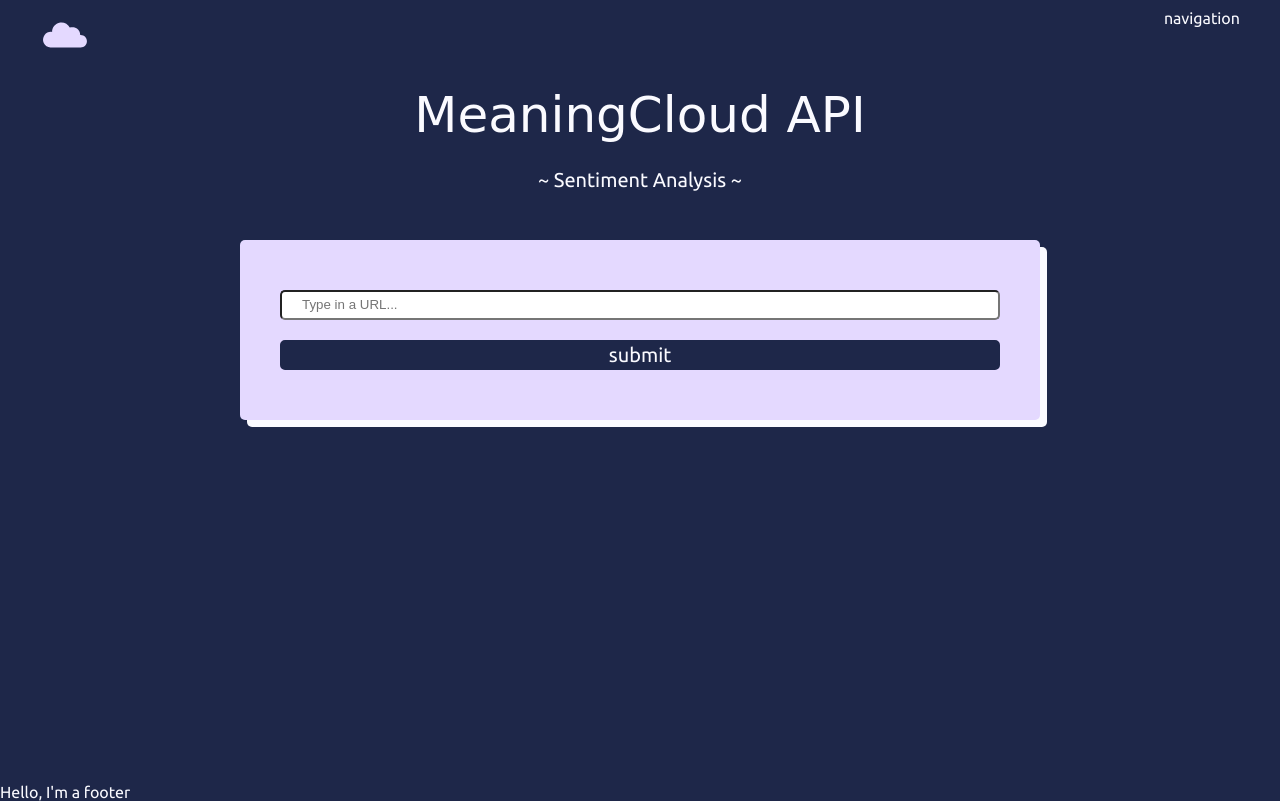
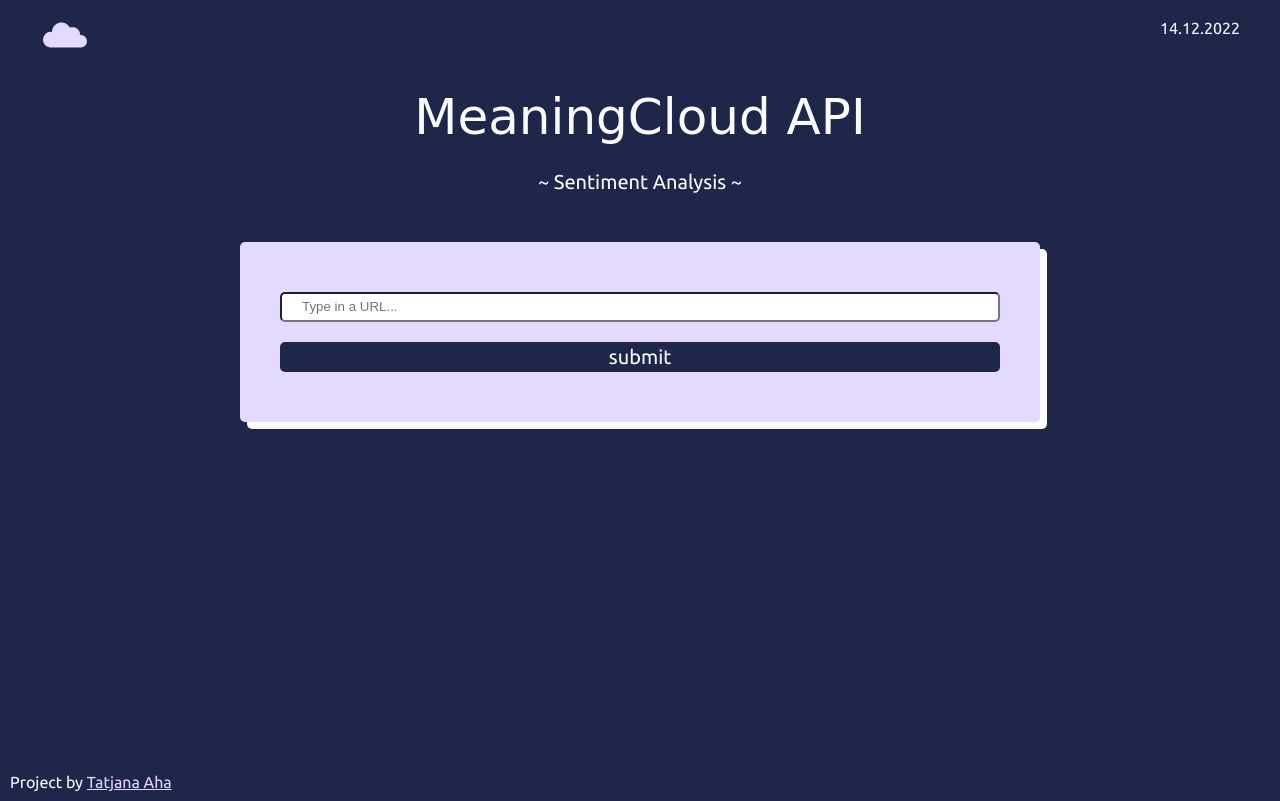
Before and after one commit to tatjanatk/nlp-project, a website built with webpack: page src/client/views/index.html in a window 1280 px wide. Built offline with nearby package versions, Linux system fonts and the light colour scheme; a web font is replaced by a local one.

Commit message:
testing & add date

```diff
--- a/package.json
+++ b/package.json
@@ -4,7 +4,7 @@
   "description": "",
   "main": "index.js",
   "scripts": {
-    "test": "echo \"Error: no test specified\" && exit 1",
+    "test": "jest",
     "start": "node src/server/index.js",
     "build-prod": "webpack --config webpack.prod.js",
     "build-dev": "webpack-dev-server  --config webpack.dev.js --open"
@@ -41,6 +41,7 @@
     "css-minimizer-webpack-plugin": "^4.2.2",
     "file-loader": "^6.2.0",
     "html-webpack-plugin": "^5.5.0",
+    "jest": "^29.3.1",
     "mini-css-extract-plugin": "^2.7.1",
     "node-sass": "^8.0.0",
     "sass-loader": "^13.2.0",
--- a/src/client/index.js
+++ b/src/client/index.js
@@ -2,7 +2,8 @@
 import { updateUI } from "./js/formHandler";
 import { checkPolarity } from "./js/formHandler";
 import { isValidUrl } from "./js/urlChecker";
-import { setImg } from "./js/formHandler";
+import { setImg } from "./js/setImg";
+import { setDate } from "./js/setDate";
 
 import './styles/resets.scss';
 import './styles/base.scss';
@@ -17,5 +18,6 @@
     handleSubmit,
     updateUI,
     checkPolarity,
-    setImg
+    setImg,
+    setDate
 }
--- a/src/client/js/formHandler.js
+++ b/src/client/js/formHandler.js
@@ -1,10 +1,4 @@
 import axios from "axios";
-import img from "../img/cloud.svg";
-
-export function setImg() {
-    document.getElementById("logo").src = img;
-}
-setImg();
 
 export function handleSubmit(event) {
     event.preventDefault();
@@ -14,14 +8,14 @@
     console.log("Input: " + formURL);
 
     // check if entered URL is valid
-    if (Client.isValidUrl (formURL)) {
-        console.log("::: Form input is valid :::")
+    if (Client.isValidUrl(formURL)) {
+        console.log("::: Form input is valid :::");
 
         // if valid, send URL to api, make request, update UI with response
         axios
             .post("/api", { url: formURL})
             .then((res) => updateUI(res.data))
-            .catch((error) => console.log("Error: " + error));
+            .catch((error) => console.log("Error: " + error))
 
     // show error text, if URL is not valid
     } else {
--- /dev/null
+++ b/src/client/js/setDate.js
@@ -0,0 +1,8 @@
+export function setDate() {
+    let d = new Date();
+    let month = d.getMonth() + 1;
+    let newDate = d.getDate()+"."+month+"."+d.getFullYear();
+    document.getElementById("date").innerHTML = newDate;
+}
+
+setDate();
--- /dev/null
+++ b/src/client/js/setImg.js
@@ -0,0 +1,7 @@
+import img from "../img/cloud.svg";
+
+export function setImg() {
+    document.getElementById("logo").src = img;
+}
+
+setImg();
--- a/src/client/styles/footer.scss
+++ b/src/client/styles/footer.scss
@@ -1 +1,9 @@
 @import 'base';
+
+footer {
+    margin-bottom: 10px;
+    margin-left: 10px;
+    a {
+        color: $lavender;
+    }
+}
--- a/src/client/styles/header.scss
+++ b/src/client/styles/header.scss
@@ -8,4 +8,7 @@
         height: 50px;
         width: 50px;
     }
+    #date {
+        margin-top: 10px;
+    }
 }
--- a/src/client/views/index.html
+++ b/src/client/views/index.html
@@ -8,9 +8,9 @@
     <body>
 
         <header>
-            <img id="logo"/>
-            <div class="">
-                navigation
+            <a href="https://www.meaningcloud.com/developer/sentiment-analysis/doc" target="_blank"><img id="logo"/></a>
+            <div id="date">
+                date
             </div>
         </header>
 
@@ -40,7 +40,7 @@
         </main>
 
         <footer>
-            <p>Hello, I'm a footer</p>
+            <p>Project by <a href="https://de.linkedin.com/in/tatjana-aha" target="_blank">Tatjana Aha</a></p>
         </footer>
 
         <script>
```
Also changed, not shown: __test__/handleSubmit.spec.js (added, +20 -0 lines), __test__/isValidUrl.spec.js (added, +12 -0 lines), 1 other file.
